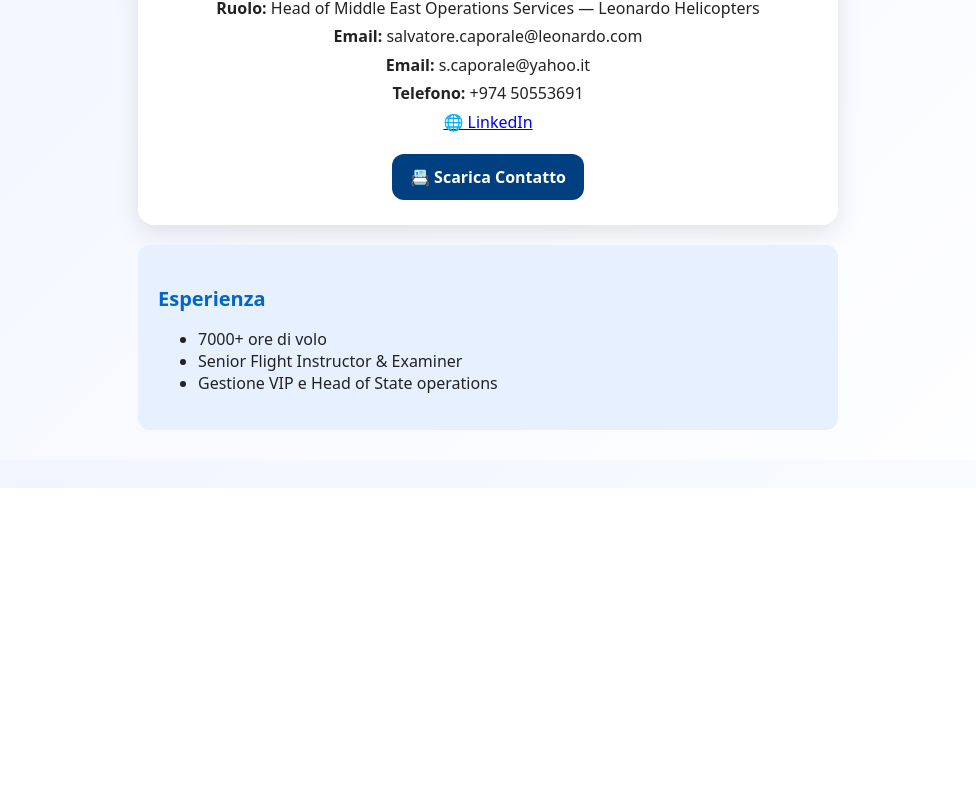
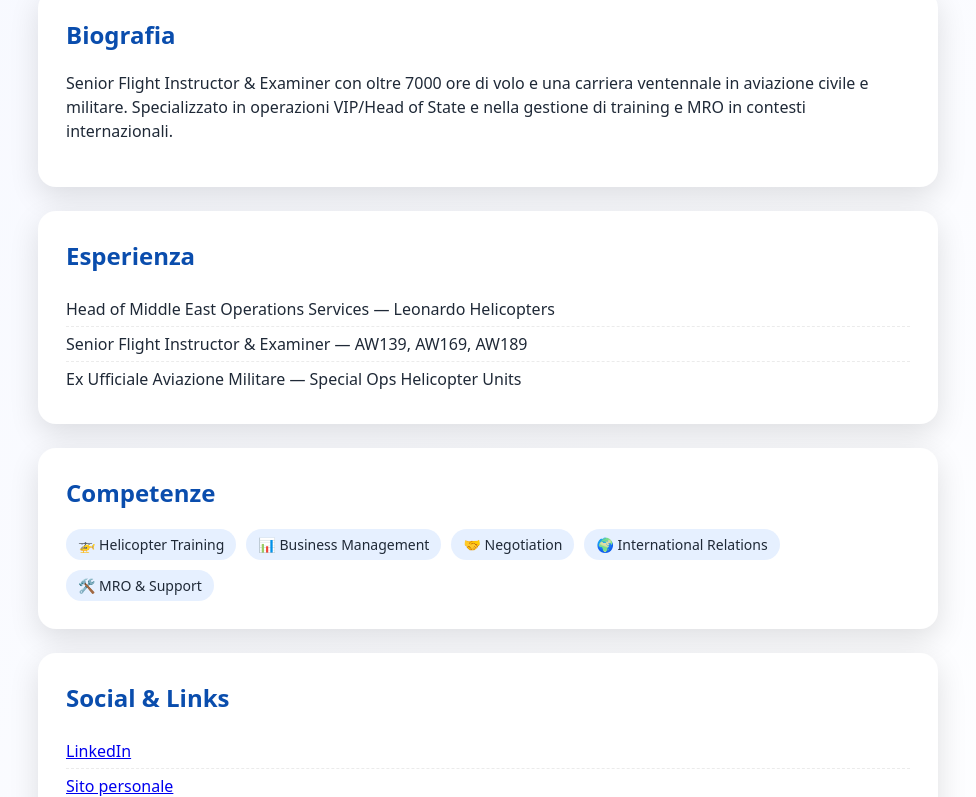
Before and after one commit to salvatore-caporale/.github.io, a plain HTML site: page index.html in a window 1280 px wide. Shown: the part 312-1109 px from the top of the page, without its empty margins (152-1128 px from the left). Before the commit the page ends 800 px from the top, so only its background shows below. Drawn offline with Linux system fonts and the light colour scheme.

Commit message:
Add files via upload

```diff
--- a/index.html
+++ b/index.html
@@ -3,92 +3,135 @@
 <head>
   <meta charset="utf-8" />
   <meta name="viewport" content="width=device-width,initial-scale=1">
-  <title>Salvatore Caporale — Card NFC</title>
+  <title>Salvatore Caporale — Digital Card</title>
+  <meta name="description" content="Salvatore Caporale — Head of Middle East Operations Services — Leonardo Helicopters">
+  <meta name="theme-color" content="#0a4dad">
   <style>
+    :root {
+      --bg: #f6f8ff;
+      --card: #ffffff;
+      --text: #1f2937;
+      --muted: #4b5563;
+      --primary: #0a4dad;
+      --primary-2: #1e6bfd;
+      --accent: #e6f0ff;
+      --shadow: 0 10px 30px rgba(0,0,0,.12);
+      --radius: 18px;
+    }
+    @media (prefers-color-scheme: dark) {
+      :root {
+        --bg: #0f1115;
+        --card: #151922;
+        --text: #e5e7eb;
+        --muted: #b4bdc6;
+        --primary: #3b82f6;
+        --primary-2: #60a5fa;
+        --accent: #1c2433;
+        --shadow: 0 10px 30px rgba(0,0,0,.5);
+      }
+    }
     body {
+      margin: 0;
       font-family: system-ui, -apple-system, Roboto, sans-serif;
-      margin: 0;
-      padding: 0;
-      background: linear-gradient(135deg, #f0f4ff, #ffffff);
-      color: #222;
+      background: linear-gradient(135deg, var(--bg), #ffffff0d);
+      color: var(--text);
     }
-    .container {
-      max-width: 700px;
-      margin: 0 auto;
-      padding: 30px 20px;
-    }
-    .card {
-      border-radius: 16px;
-      padding: 25px;
-      box-shadow: 0 8px 24px rgba(0,0,0,.1);
-      background: white;
-      text-align: center;
-    }
-    .card img {
-      width: 180px;
-      border-radius: 50%;
-      margin-bottom: 15px;
-      box-shadow: 0 4px 12px rgba(0,0,0,.1);
-    }
-    h1 {
-      font-size: 28px;
-      margin: 10px 0 5px 0;
-      color: #004080;
-    }
-    h2 {
-      font-size: 20px;
-      margin: 20px 0 10px;
-      color: #0066cc;
-    }
-    p {
-      margin: 6px 0;
-      line-height: 1.4;
-    }
-    .btn {
-      display: inline-block;
-      margin-top: 15px;
-      padding: 12px 18px;
-      border-radius: 12px;
-      text-decoration: none;
-      font-weight: 600;
-      color: white;
-      background: #004080;
-      transition: 0.2s;
-    }
-    .btn:hover {
-      background: #0066cc;
-    }
-    .section {
-      margin-top: 20px;
-      padding: 20px;
-      border-radius: 12px;
-      background: #e6f0ff;
-      text-align: left;
+    .container { max-width: 900px; margin: 0 auto; padding: 28px 18px; }
+    .logo { display:block; margin: 0 auto 20px; max-height:70px; }
+    .card { background: var(--card); border-radius: var(--radius); box-shadow: var(--shadow); padding: 28px; margin-bottom: 24px; }
+    .top { display: grid; grid-template-columns: 120px 1fr; gap: 18px; align-items: center; }
+    .avatar { width:120px; height:120px; border-radius: 999px; object-fit: cover; background: var(--accent); box-shadow: 0 6px 16px #00000022; }
+    h1 { font-size: 28px; margin: 0 0 6px; }
+    .role { margin: 0 0 12px; color: var(--muted); }
+    .actions { display:grid; grid-template-columns: repeat(auto-fit, minmax(150px,1fr)); gap:12px; margin-top: 22px; }
+    .btn { display:flex; align-items:center; justify-content:center; padding:12px 14px; border-radius:12px; text-decoration:none; color:white; background: var(--primary); font-weight:600; transition: transform .06s ease, background .2s; }
+    .btn:hover { background: var(--primary-2); transform: translateY(-1px); }
+    .btn.gray { background: #374151; }
+    .btn.green { background: #0b7a6b; }
+    h2 { margin-top: 0; color: var(--primary); }
+    p { line-height: 1.5; }
+    .chips { display:flex; flex-wrap:wrap; gap:10px; margin-top:10px; }
+    .chip { background: var(--accent); padding:6px 12px; border-radius:999px; font-size:14px; }
+    .list { list-style: none; padding: 0; margin: 0; }
+    .list li { padding: 6px 0; border-bottom: 1px dashed #00000014; }
+    .list li:last-child { border-bottom: none; }
+    .qr-box { display:flex; flex-direction:column; align-items:center; gap:10px; }
+    .qr { width: 200px; height: 200px; border-radius: 12px; }
+    footer { text-align:center; color: var(--muted); font-size: 13px; margin: 22px 0 10px; }
+    @media (max-width: 720px) {
+      .top { grid-template-columns: 1fr; text-align:center; }
+      .avatar { margin: 0 auto; }
     }
   </style>
 </head>
 <body>
   <div class="container">
+
+    <!-- LOGO -->
+    <img class="logo" src="/logo.png" alt="Logo" onerror="this.style.display='none'">
+
+    <!-- CARD PRINCIPALE -->
     <div class="card">
-      <!-- Foto in root -->
-      <img src="/foto.jpg" alt="Foto di Salvatore Caporale">
-      <h1>Salvatore Caporale</h1>
-      <p><strong>Ruolo:</strong> Head of Middle East Operations Services — Leonardo Helicopters</p>
-      <p><strong>Email:</strong> salvatore.caporale@leonardo.com</p>
-      <p><strong>Email:</strong> s.caporale@yahoo.it</p>
-      <p><strong>Telefono:</strong> +974 50553691</p>
-      <p><a href="https://www.linkedin.com/in/salvatorecaporale" target="_blank">🌐 LinkedIn</a></p>
-      <a class="btn" href="/Salvatore.vcf" download>📇 Scarica Contatto</a>
+      <div class="top">
+        <img class="avatar" src="/foto.jpg" alt="Foto profilo" onerror="this.style.opacity=0.2;">
+        <div>
+          <h1>Salvatore Caporale</h1>
+          <p class="role">Head of Middle East Operations Services — Leonardo Helicopters</p>
+          <div class="actions">
+            <a class="btn" href="tel:+97450553691">📞 Chiama</a>
+            <a class="btn gray" href="mailto:salvatore@example.com">✉️ Email</a>
+            <a class="btn green" href="https://wa.me/97450553691" target="_blank">💬 WhatsApp</a>
+            <a class="btn" href="/Salvatore.vcf" download>📇 vCard</a>
+            <a class="btn gray" href="https://www.linkedin.com/in/salvatorecaporale" target="_blank">in LinkedIn</a>
+          </div>
+        </div>
+      </div>
     </div>
 
-    <div class="section">
+    <!-- BIOGRAFIA -->
+    <div class="card">
+      <h2>Biografia</h2>
+      <p>Senior Flight Instructor & Examiner con oltre 7000 ore di volo e una carriera ventennale in aviazione civile e militare. Specializzato in operazioni VIP/Head of State e nella gestione di training e MRO in contesti internazionali.</p>
+    </div>
+
+    <!-- ESPERIENZA -->
+    <div class="card">
       <h2>Esperienza</h2>
-      <ul>
-        <li>7000+ ore di volo</li>
-        <li>Senior Flight Instructor & Examiner</li>
-        <li>Gestione VIP e Head of State operations</li>
+      <ul class="list">
+        <li>Head of Middle East Operations Services — Leonardo Helicopters</li>
+        <li>Senior Flight Instructor & Examiner — AW139, AW169, AW189</li>
+        <li>Ex Ufficiale Aviazione Militare — Special Ops Helicopter Units</li>
       </ul>
     </div>
+
+    <!-- COMPETENZE -->
+    <div class="card">
+      <h2>Competenze</h2>
+      <div class="chips">
+        <span class="chip">🚁 Helicopter Training</span>
+        <span class="chip">📊 Business Management</span>
+        <span class="chip">🤝 Negotiation</span>
+        <span class="chip">🌍 International Relations</span>
+        <span class="chip">🛠️ MRO & Support</span>
+      </div>
+    </div>
+
+    <!-- SOCIAL & LINKS -->
+    <div class="card">
+      <h2>Social & Links</h2>
+      <ul class="list">
+        <li><a href="https://www.linkedin.com/in/salvatorecaporale" target="_blank">LinkedIn</a></li>
+        <li><a href="https://salvatore-caporale.github.io" target="_blank">Sito personale</a></li>
+      </ul>
+    </div>
+
+    <!-- QR CODE -->
+    <div class="card qr-box">
+      <img class="qr" src="https://api.qrserver.com/v1/create-qr-code/?size=220x220&data=https://salvatore-caporale.github.io" alt="QR code">
+      <div>Scansiona per aprire questa card</div>
+    </div>
+
+    <footer>© Salvatore Caporale</footer>
   </div>
 </body>
 </html>
```
